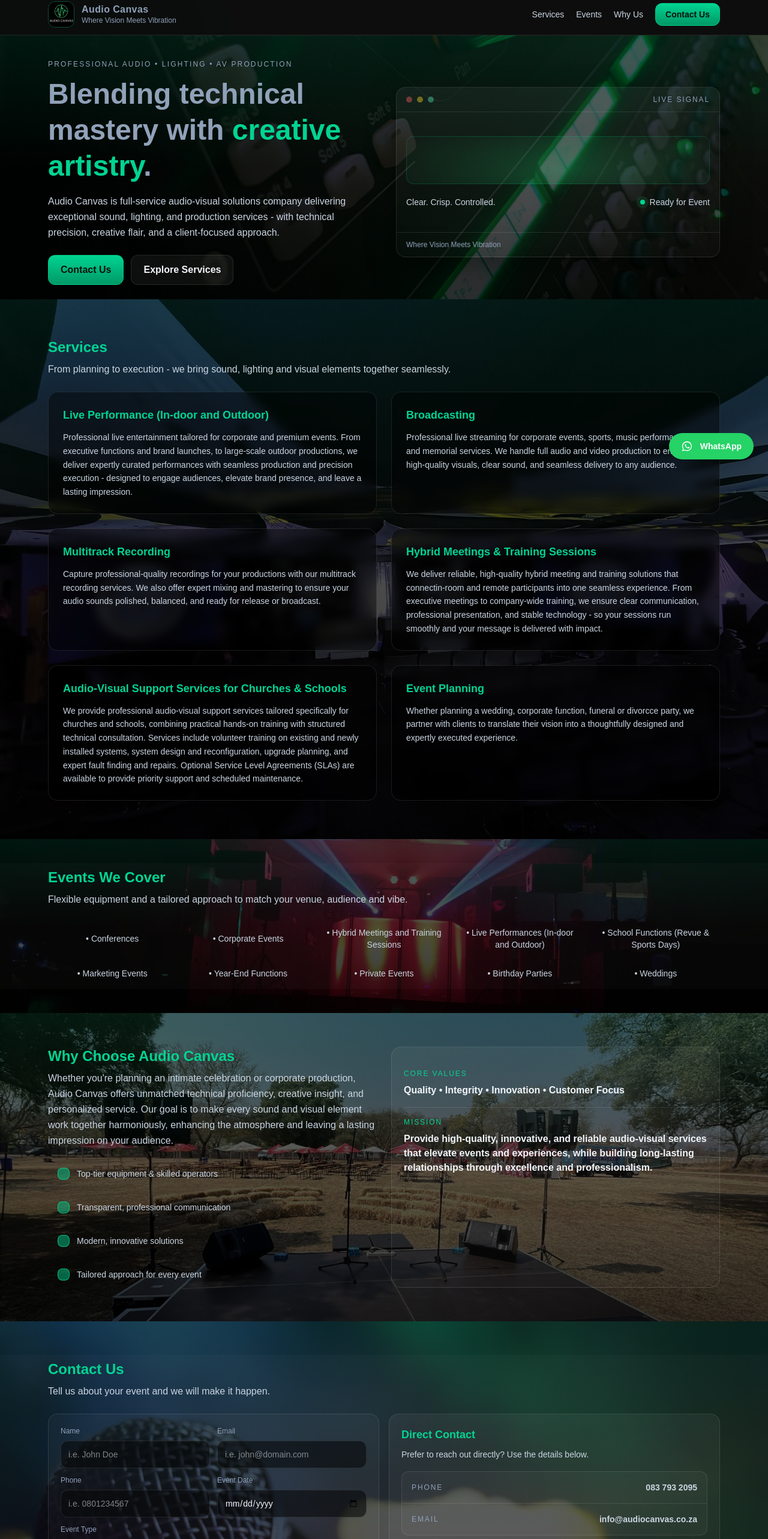
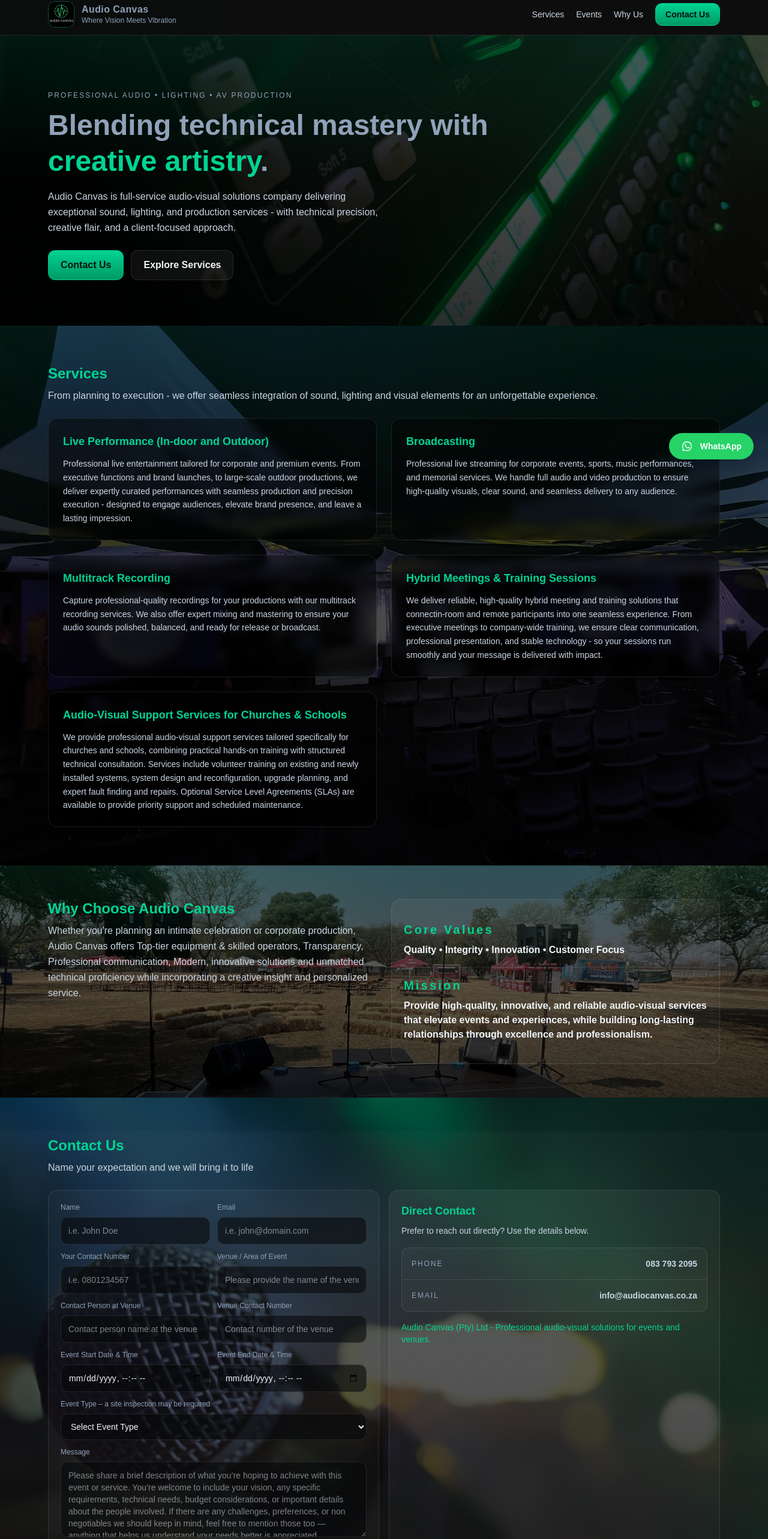
Before and after one commit to ITBolt14/audiocanvaswebsite-v1, a Next.js app in the folder audio-canvas/: page / in a window 1280 px wide. Shown: the part 10-2576 px from the top of the page at 60% size. Built offline with nearby package versions, Linux system fonts and the light colour scheme.

Commit message:
Made changes as per client request

```diff
--- a/audio-canvas/app/page.tsx
+++ b/audio-canvas/app/page.tsx
@@ -1,7 +1,6 @@
 import Header from "../components/sections/Header";
 import Hero from "../components/sections/Hero";
 import Services from "../components/sections/Services";
-import Events from "../components/sections/Events";
 import WhyUs from "../components/sections/WhyUs";
 import Contact from "../components/sections/Contact";
 import Footer from "../components/sections/Footer";
@@ -28,7 +27,6 @@
             <main>
                 <Hero />
                 <Services />
-                <Events />
                 <WhyUs />
                 <Contact />
             </main>
--- a/audio-canvas/components/sections/Contact.tsx
+++ b/audio-canvas/components/sections/Contact.tsx
@@ -19,7 +19,14 @@
             name: String(data.get("name") || "").trim(),
             email: String(data.get("email") || "").trim(),
             phone: String(data.get("phone") || "").trim(),
-            eventDate: String(data.get("eventDate") || "").trim(),
+
+            venue: String(data.get("venue") || "").trim(),
+            venueContactPerson: String(data.get("venueContactPerson") || "").trim(),
+            venueContactNumber: String(data.get("venueContactNumber") || "").trim(),
+
+            eventStart: String(data.get("eventStart") || "").trim(),
+            eventEnd: String(data.get("eventEnd") || "").trim(),
+
             eventType: String(data.get("eventType") || "").trim(),
             message: String(data.get("message") || "").trim(),
             company: String(data.get("company") || "").trim(), // honeypot
@@ -56,7 +63,7 @@
                 <div className="mb-6">
                     <h2 className="text-2xl font-semibold text-emerald-400">Contact Us</h2>
                     <p className="mt-2 max-w-3xl leading-relaxed text-slate-300">
-                        Tell us about your event and we will make it happen.
+                        Name your expectation and we will bring it to life
                     </p>
                 </div>
 
@@ -73,45 +80,76 @@
                             </label>
                         </div>
 
+                        {/* Row 1 */}
                         <div className="grid gap-3 sm:grid-cols-2">
                             <label className="text-xs text-slate-400">
                                 Name
                                 <input required name="name" className="mt-2 w-full rounded-xl border border-white/10 bg-[#07090b]/60 px-3 py-3 text-sm text-slate-100 outline-none focus:border-emerald-400/40" placeholder="i.e. John Doe" />
                             </label>
+
                             <label className="text-xs text-slate-400">
                                 Email
                                 <input required name="email" type="email" className="mt-2 w-full rounded-xl border border-white/10 bg-[#07090b]/60 px-3 py-3 text-sm text-slate-100 outline-none focus:border-emerald-400/40" placeholder="i.e. john@domain.com" />
                             </label>
                         </div>
 
+                        {/* Row 2 */}
                         <div className="mt-3 grid gap-3 sm:grid-cols-2">
                             <label className="text-xs text-slate-400">
-                                Phone
+                                Your Contact Number
                                 <input name="phone" className="mt-2 w-full rounded-xl border border-white/10 bg-[#07090b]/60 px-3 py-3 text-sm text-slate-100 outline-none focus:border-emerald-400/40" placeholder="i.e. 0801234567" />
                             </label>
+
                             <label className="text-xs text-slate-400">
-                                Event Date
-                                <input name="eventDate" type="date" className="mt-2 w-full rounded-xl border border-white/10 bg-[#07090b]/60 px-3 py-3 text-sm text-slate-100 outline-none focus:border-emerald-400/40" />
+                                Venue / Area of Event
+                                <input name="venue" className="mt-2 w-full rounded-xl border border-white/10 bg-[#07090b]/60 px-3 py-3 text-sm text-slate-100 outline-none focus:border-emerald-400/40" placeholder="Please provide the name of the venue or the area the event is taking place." />
+                            </label>
+                        </div>
+
+                        {/* Row 3 */}
+                        <div className="mt-3 grid gap-3 sm:grid-cols-2">
+                            <label className="text-xs text-slate-400">
+                                Contact Person at Venue
+                                <input name="venueContactPerson" className="mt-2 w-full rounded-xl border border-white/10 bg-[#07090b]/60 px-3 py-3 text-sm text-slate-100 outline-none focus:border-emerald-400/40" placeholder="Contact person name at the venue" />
+                            </label>
+
+                            <label className="text-xs text-slate-400">
+                                Venue Contact Number
+                                <input name="venueContactNumber" className="mt-2 w-full rounded-xl border border-white/10 bg-[#07090b]/60 px-3 py-3 text-sm text-slate-100 outline-none focus:border-emerald-400/40" placeholder="Contact number of the venue" />
+                            </label>
+                        </div>
+
+                        {/* Row 4 */}
+                        <div className="mt-3 grid gap-3 sm:grid-cols-2">
+                            <label className="text-xs text-slate-400">
+                                Event Start Date & Time
+                                <input name="eventStrat" type="datetime-local" className="mt-2 w-full rounded-xl border border-white/10 bg-[#07090b]/60 px-3 py-3 text-sm text-slate-100 outline-none focus:border-emerald-400/40" />
+                            </label>
+
+                            <label className="text-xs text-slate-400">
+                                Event End Date & Time
+                                <input name="eventEnd" type="datetime-local" className="mt-2 w-full rounded-xl border border-white/10 bg-[#07090b]/60 px-3 py-3 text-sm text-slate-100 outline-none focus:border-emerald-400/40" />
                             </label>
                         </div>
 
                         <label className="mt-3 block text-xs text-slate-400">
-                            Event Type
+                            Event Type – a site inspection may be required
                             <select
                               name="eventType"
                               className="mt-2 w-full rounded-xl border border-white/10 bg-[#07090b]/60 px-3 py-3 text-sm text-slate-100 outline-none focus:border-emerald-400/40"
                             >
                                 <option value="">Select Event Type</option>
+                                <option>Birthday parties</option>
+                                <option>Celebration of Life</option>
                                 <option>Conferences</option>
                                 <option>Corporate Events</option>
+                                <option>Engagements</option>
                                 <option>Hybrid Meetings and Training Sessions</option>
-                                <option>Live Performances (In-door & Outdoor)</option>
-                                <option>School Functions (Revue & Sports Days)</option>
+                                <option>Live Performances (Indoor & Outdoor)</option>
                                 <option>Marketing Events</option>
+                                <option>School Functions</option>
+                                <option>Weddings</option>
                                 <option>Year-End Functions</option>
-                                <option>Private Events</option>
-                                <option>Birthday Parties</option>
-                                <option>Weddings</option>
                                 <option>Other</option>
                             </select>
                         </label>
@@ -123,7 +161,7 @@
                               name="message"
                               rows={5}
                               className="mt-2 w-full rounded-xl border border-white/10 bg-[#07090b]/60 px-3 py-3 text-sm text-slate-100 outline-none focus:border-emerald-400/40"
-                              placeholder="Venue/area, guest count, and what you need (sound, lighting, AV, recording etc.)"
+                              placeholder="Please share a brief description of what you’re hoping to achieve with this event or service. You’re welcome to include your vision, any specific requirements, technical needs, budget considerations, or important details about the people involved. If there are any challenges, preferences, or non negotiables we should keep in mind, feel free to mention those too — anything that helps us understand your needs better is appreciated."
                             />
                         </label>
 
@@ -160,7 +198,7 @@
                         </div>
                         <div className="flex items-center justify-between gap-4 px-4 py-4 text-sm">
                             <span className="text-xs tracking-[0.16em] text-slate-400">EMAIL</span>
-                            <a className="font-semibold text-slate-300 hover:text-emerald-300" href="mailto:info@audiocanvas.co.za">info@audiocanvas.co.za</a>
+                            <a className="font-semibold text-slate-300 hover:text-emerald-300" href="mailto:chris@audiocanvas.co.za">info@audiocanvas.co.za</a>
                         </div>
                       </div>
 
--- a/audio-canvas/components/sections/Hero.tsx
+++ b/audio-canvas/components/sections/Hero.tsx
@@ -4,8 +4,8 @@
     return (
         <SectionBg image="/sections/hero.jpg" overlay="medium">
         <section className="mx-auto max-w-6xl px-4 pb-6 pt-10">
-            <div className="grid items-center gap-10 md:grid-cols-2">
-                <div>
+            <div className="flex min-h-[420px] items-center">
+                <div className="max-w-3xl">
                     <p className="text-xs font-medium tracking-[0.18em] text-slate-400">
                         PROFESSIONAL AUDIO • LIGHTING • AV PRODUCTION
                     </p>
@@ -35,36 +35,6 @@
                         </a>
                     </div>
                 </div>
-
-                {/* Simple "signal" panel */}
-                <div className="rounded-2xl border border-white/10 bg-gradient-to-b from-white/5 to-white/[0.02] shadow-[0_18px_50px_rgba(0,0,0,.45)]">
-                  <div className="flex items-center justify-between border-b border-white/10 px-4 py-3">
-                    <div className="flex items-center gap-2">
-                        <span className="h-2.5 w-2.5 rounded-full bg-red-400/40" />
-                        <span className="h-2.5 w-2.5 rounded-full bg-yellow-300/40" />
-                        <span className="h-2.5 w-2.5 rounded-full bg-emerald-300/40" />
-                    </div>
-                    <span className="text-xs tracking-[0.16em] text-slate-400">LIVE SIGNAL</span>
-                  </div>
-
-                  <div className="px-4 py-10">
-                    <div className="h-20 w-full rounded-xl bg-[radial-gradient(600px_160px_at_50%_70%,rgba(46,214,127,.22),transparent_55%)]">
-                        <div className="h-full w-full rounded-xl border border-emerald-400/20" />
-                    </div>
-
-                    <div className="mt-5 flex items-center justify-between text-sm text-slate-300">
-                        <span>Clear. Crisp. Controlled.</span>
-                        <span className="flex items-center gap-2">
-                            <span className="h-2 w-2 rounded-full bg-emerald-400 shadow-[0_0_0_6px_rgba(46,214,127,.12)]" />
-                            Ready for Event
-                        </span>
-                    </div>
-                  </div>
-
-                  <div className="border-t border-white/10 px-4 py-3 text-xs text-slate-400">
-                    Where Vision Meets Vibration
-                  </div>
-                </div>
             </div>
         </section>
     </SectionBg>
--- a/audio-canvas/components/sections/Services.tsx
+++ b/audio-canvas/components/sections/Services.tsx
@@ -25,11 +25,6 @@
         title: "Audio-Visual Support Services for Churches & Schools",
         description:
           "We provide professional audio-visual support services tailored specifically for churches and schools, combining practical hands-on training with structured technical consultation. Services include volunteer training on existing and newly installed systems, system design and reconfiguration, upgrade planning, and expert fault finding and repairs. Optional Service Level Agreements (SLAs) are available to provide priority support and scheduled maintenance.",
-    },
-    {
-        title: "Event Planning",
-        description:
-          "Whether planning a wedding, corporate function, funeral or divorcce party, we partner with clients to translate their vision into a thoughtfully designed and expertly executed experience.",
     }
 ];
 
@@ -39,8 +34,8 @@
         <section id="services" className="mx-auto max-w-6xl px-4 py-2">
             <div className="mb-6">
                 <h2 className="text-2xl font-semibold text-emerald-400">Services</h2>
-                <p className="mt-2 max-w-3xl leading-relaxed text-slate-300">
-                    From planning to execution - we bring sound, lighting and visual elements together seamlessly.
+                <p className="mt-2 max-w-5xl leading-relaxed text-slate-300">
+                    From planning to execution - we offer seamless integration of sound, lighting and visual elements for an unforgettable experience.
                 </p>
             </div>
 
--- a/audio-canvas/components/sections/WhyUs.tsx
+++ b/audio-canvas/components/sections/WhyUs.tsx
@@ -9,25 +9,8 @@
                 <div>
                     <h2 className="text-2xl font-semibold text-emerald-400">Why Choose Audio Canvas</h2>
                     <p className="mt-2 max-w-3xl leading-relaxed text-slate-300">
-                        Whether you're planning an intimate celebration or corporate production, Audio Canvas offers unmatched technical proficiency, creative insight, and personalized service. Our goal is to make every sound and visual element work together harmoniously, enhancing the atmosphere and leaving a lasting impression on your audience.
+                        Whether you're planning an intimate celebration or corporate production, Audio Canvas offers Top-tier equipment & skilled operators, Transparency, Professional communication, Modern, innovative solutions and unmatched technical proficiency while incorporating a creative insight and personalized service.
                     </p>
-
-                    <div className="mt-5 space-y-3">
-                        {[
-                            "Top-tier equipment & skilled operators",
-                            "Transparent, professional communication",
-                            "Modern, innovative solutions",
-                            "Tailored approach for every event",
-                        ].map((t) => (
-                            <div
-                              key={t}
-                              className="relative rounded-2xl py-3 pl-12 pr-4 text-sm text-slate-300"
-                            >
-                                <span className="absolute left-4 top-3 h-5 w-5 rounded-lg border border-emerald-400/80 bg-emerald-400/45" />
-                                {t}
-                            </div>
-                        ))}
-                    </div>
                 </div>
 
                 <div className="rounded-2xl border border-white/10 bg-gradient-to-b from-white/5 to-white/[0.02] p-5">
@@ -36,7 +19,7 @@
                     { label: "Mission", value: "Provide high-quality, innovative, and reliable audio-visual services that elevate events and experiences, while building long-lasting relationships through excellence and professionalism." },
                   ].map((s) => (
                     <div key={s.label} className="border-b border-white/10 py-4 last:border-b-0">
-                        <div className="text-xs tracking-[0.16em] text-emerald-400">{s.label.toUpperCase()}</div>
+                        <div className="text-xl font-semibold tracking-[0.16em] text-emerald-400">{s.label}</div>
                         <div className="mt-2 font-semibold text-slate-100">{s.value}</div>
                     </div>
                   ))}
```
